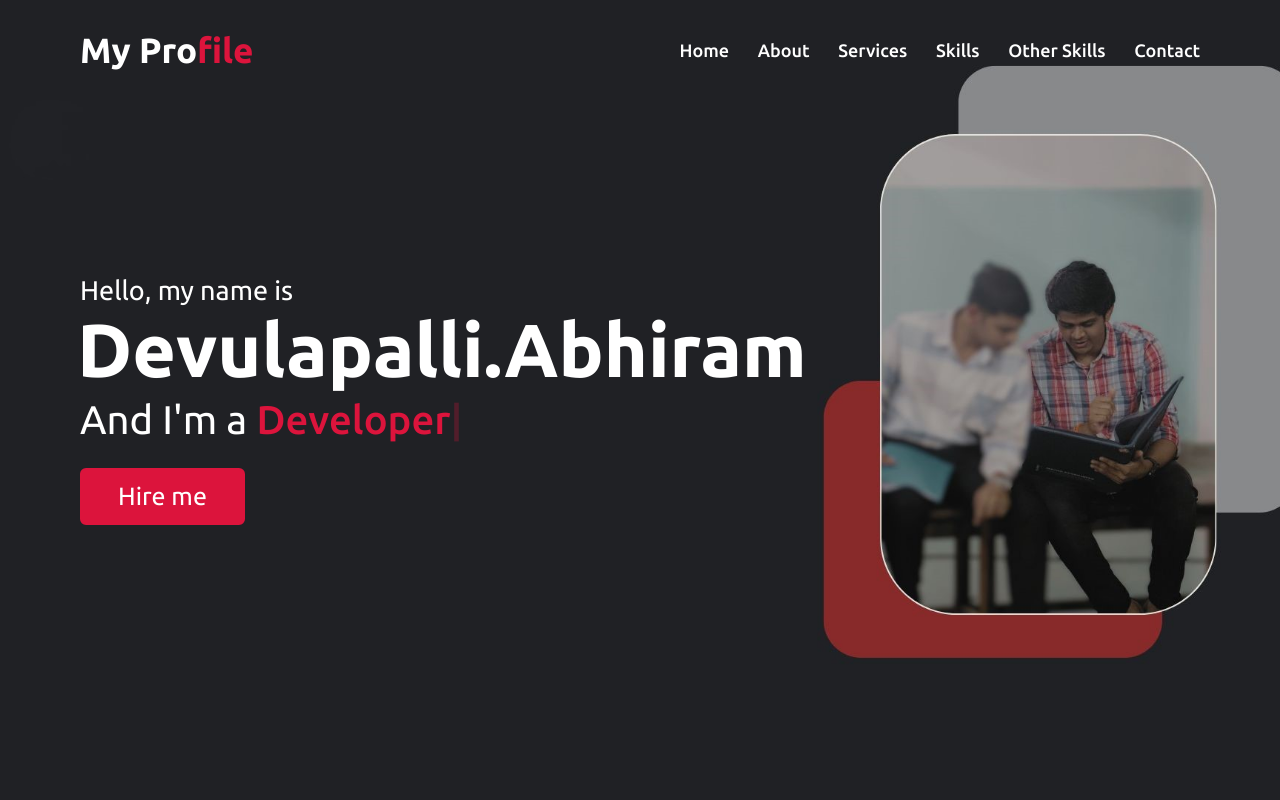
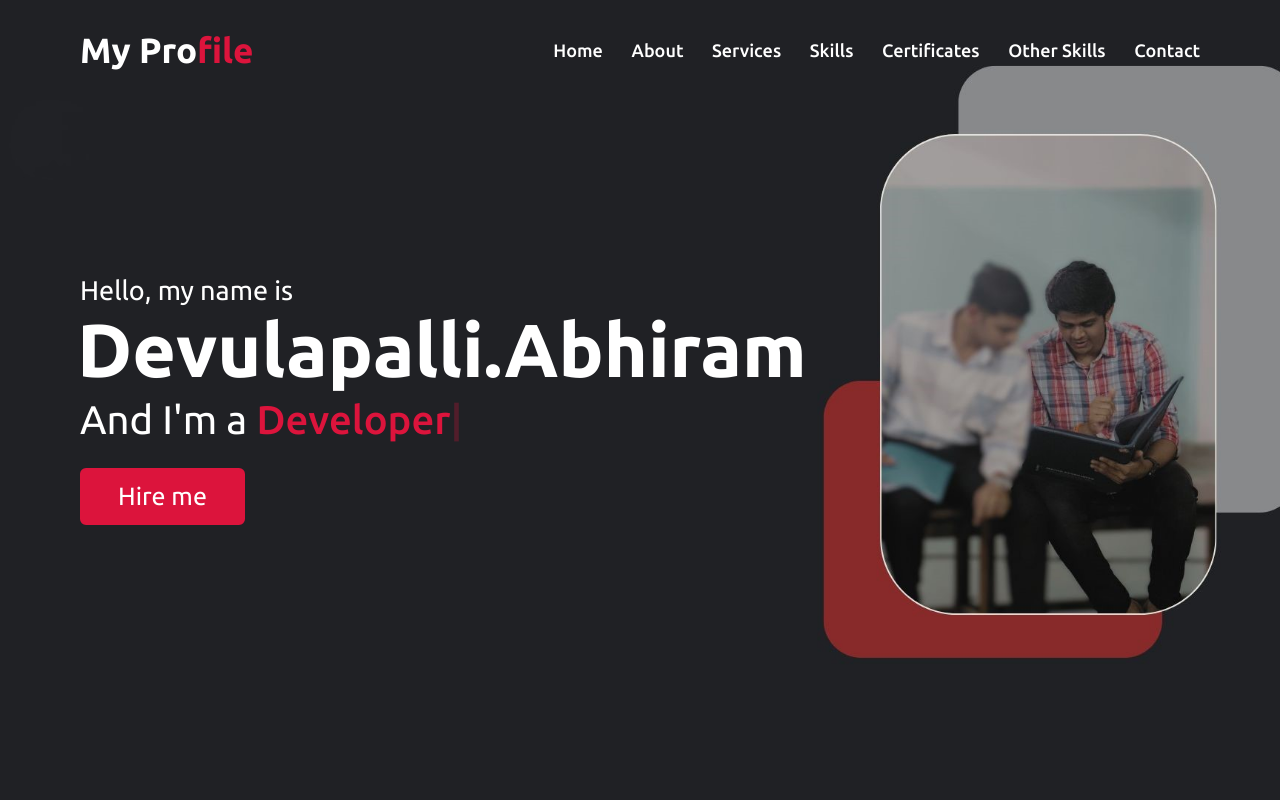
Before and after one commit to abhirammdh/myprofile, a plain HTML site: page index.html in a window 1280 px wide. Shown: the top 800 px of the page. Drawn offline with nearby package versions, Linux system fonts and the light colour scheme.

Commit message:
Update index.html

```diff
--- a/index.html
+++ b/index.html
@@ -26,6 +26,7 @@
                 <li><a href="#about" class="menu-btn">About</a></li>
                 <li><a href="#services" class="menu-btn">Services</a></li>
                 <li><a href="#skills" class="menu-btn">Skills</a></li>
+                <li><a href="#certification" class="menu-btn">Certificates</a></li>
                 <li><a href="#teams" class="menu-btn">Other Skills</a></li>
                 <li><a href="#contact" class="menu-btn">Contact</a></li>
             </ul>
```
